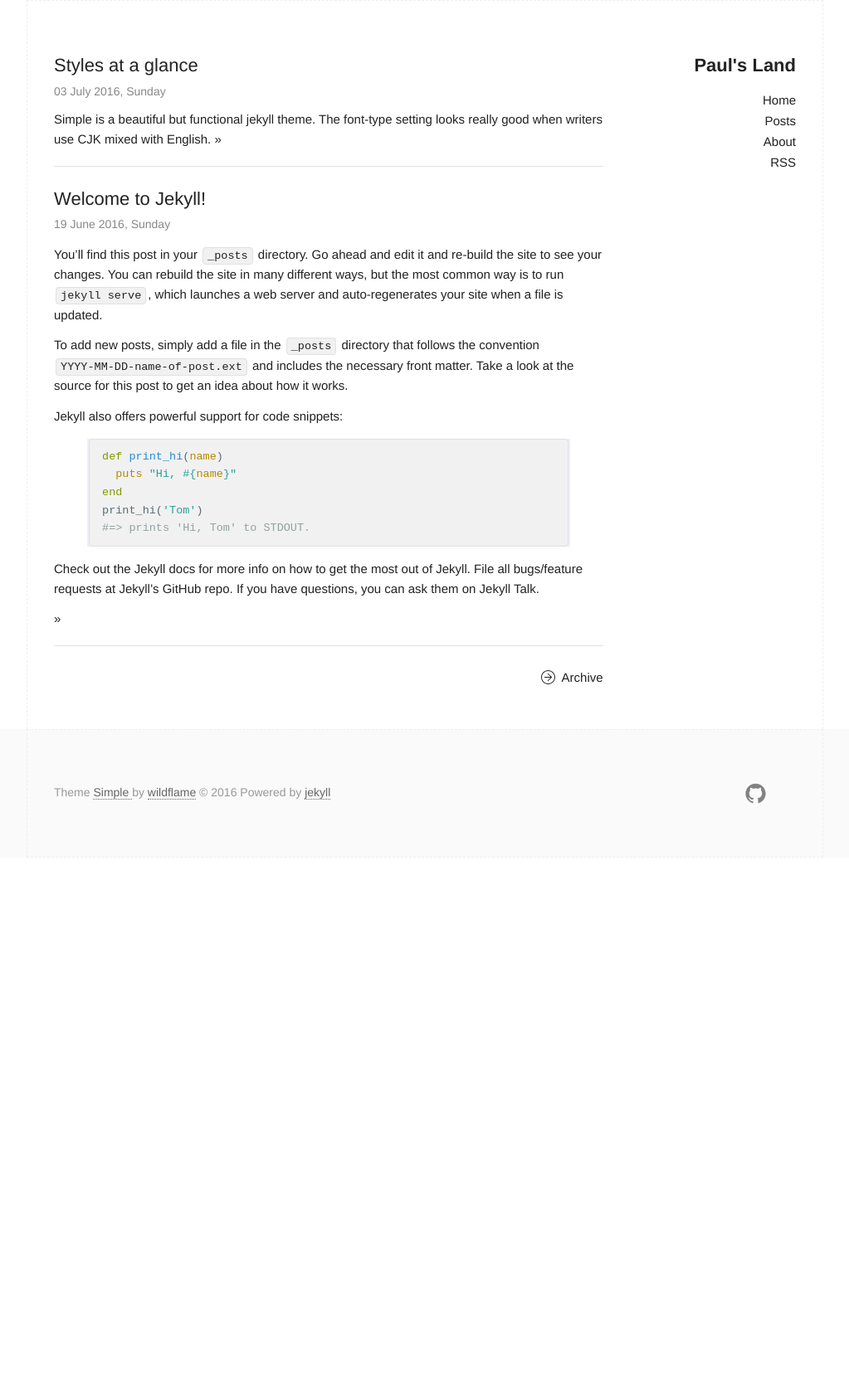
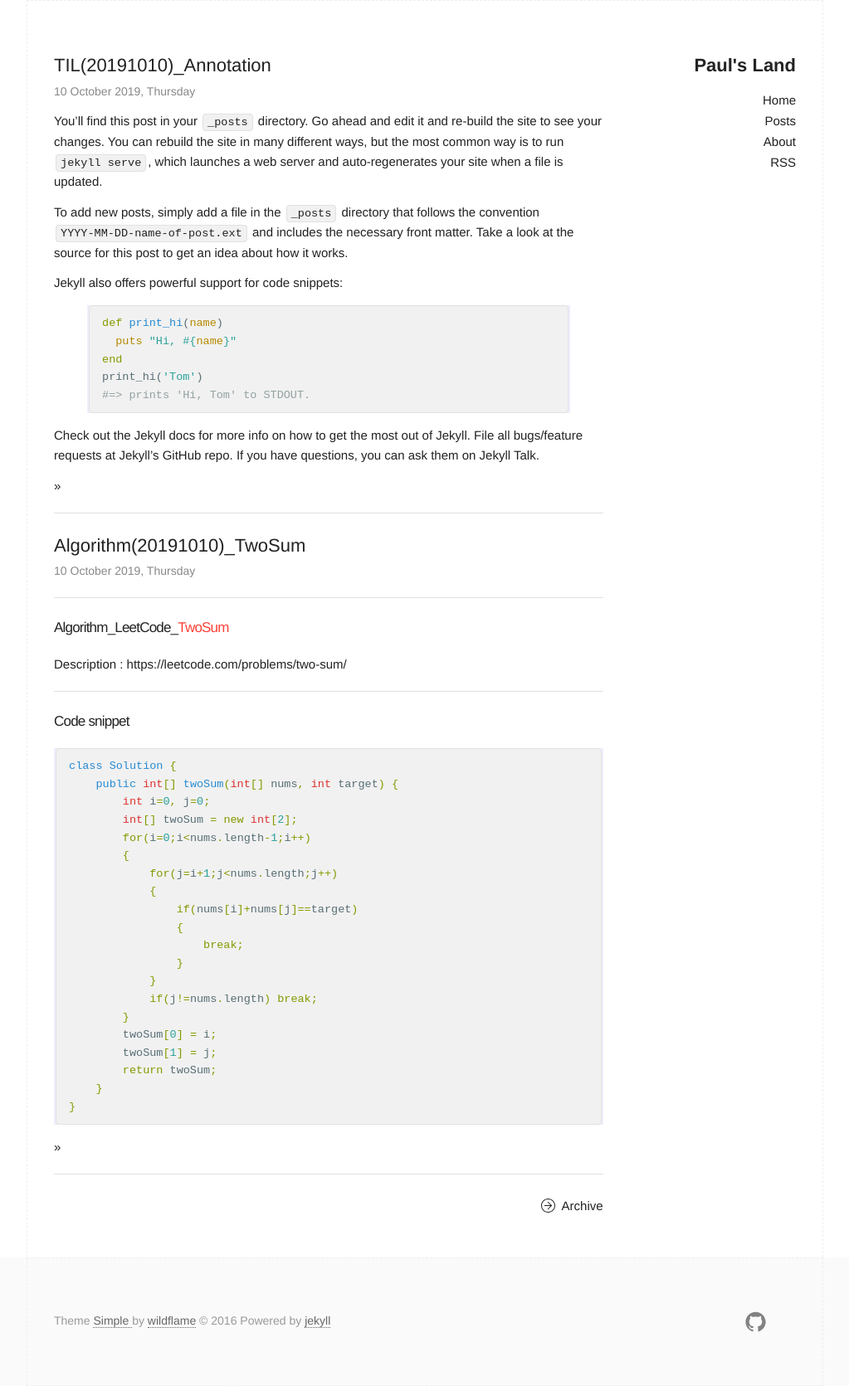
Before and after one commit to qudgns200/qudgns200.github.io, a Jekyll site: the page built from index.html, in a window 1280 px wide. Shown: the whole page at 83% size, without its empty margins (128-1151 px from the left). Built offline with Jekyll 4.4.1, drawn with Linux system fonts in a browser that asks for light colours; before the commit the page ends 1034 px from its top, so only the background shows below that.

Commit message:
Write Blog about Algorithm

````diff
--- a/_includes/author.html
+++ b/_includes/author.html
@@ -1,9 +1,9 @@
 <section class="author">
-  <div class="authorimage box" style="background: url({{site.baseurl}}/assets/img/Taffy.jpg)"></div>
+  <div class="authorimage box" style="background: url({{site.baseurl}}/assets/img/Paul.jpg)"></div>
   <div class="authorinfo box">
-    <p>Author | David Lin</p>
+    <p>Author | Paul Lee</p>
     <p class="bio">
-      Currently a Ph.D. student in Singapore University of Technology and Design in the area of Human-Computer Interaction(HCI).
+      I am a Dreamer to be a programmer which making everything what I think!
     </p>
   </div>
 </section>
--- a/_layouts/post.html
+++ b/_layouts/post.html
@@ -14,9 +14,9 @@ layout: default
 
   <footer class="article-footer">
 
-  {% include share.html %}
+  <!--{% include share.html %}-->
 
-  <hr/>
+  <!--<hr/>-->
 
   {% include author.html %}
 
--- a/_posts/2016-07-03-styles-for-simple.md
+++ /dev/null
@@ -1,111 +0,0 @@
----
-layout: post
-title:  Styles at a glance
-category: jekyll
-description: Simple is a beautiful but functional jekyll theme. The font-type setting looks really good when writers use CJK mixed with English.
----
-
-Simple is a beautiful but functional jekyll theme. The font-type setting looks really good when writers use CJK mixed with English.
-
-First of all, let's have a glance at the basic styles: [link](http://github.com/wild-flame/jekyll-simple), **strong**, *italic*, <del>deletion</del>, <ins>insertion</ins>.
-
-<!--description-->
-
-### Headers:
-
-# Header 1
-
-## Header 2
-
-### Header 3
-
-#### Header 4
-
-##### Header 5
-
-###### Header 6
-
-### Lists:
-
-- list item 1
-- list item 2
-- list item 3
-
-1. list item 1
-2. list item 2
-3. list item 3
-
-### Blockquote:
-
-> Lorem ipsum dolor sit amet, consectetur adipisicing elit, sed do eiusmod tempor incididunt ut labore et dolore magna aliqua. Ut enim ad minim veniam, quis nostrud exercitation ullamco laboris nisi ut aliquip ex ea commodo consequat. Duis aute irure dolor in reprehenderit in voluptate velit esse cillum dolore eu fugiat nulla pariatur. Excepteur sint occaecat cupidatat non proident, sunt in culpa qui officia deserunt mollit anim id est laborum.
-
-### [BASSCSS](http://www.basscss.com/) colors:
-
-- <span class="black">black</span>
-- <span class="gray">gray</span>
-- <span class="silver">silver</span>
-- <span class="white">white</span>
-- <span class="aqua">aqua</span>
-- <span class="blue">blue</span>
-- <span class="navy">navy</span>
-- <span class="teal">teal</span>
-- <span class="green">green</span>
-- <span class="olive">olive</span>
-- <span class="lime">lime</span>
-- <span class="yellow">yellow</span>
-- <span class="orange">orange</span>
-- <span class="red">red</span>
-- <span class="fuchsia">fuchsia</span>
-- <span class="purple">purple</span>
-- <span class="maroon">maroon</span>
-
-### Horizontal rule:
-
------------------------
-
-### Image:
-
-![]({{site.baseurl}}/assets/img/image.jpg)
-
-### Table:
-
-<table>
-	<thead>
-		<tr>
-			<th>Name</th>
-			<th>Age</th>
-			<th>Fruit</th>
-		</tr>
-	</thead>
-	<tbody>
-		<tr>
-			<td>Alex</td>
-			<td>22</td>
-			<td>Apple</td>
-		</tr>
-		<tr>
-			<td>Bran</td>
-			<td>20</td>
-			<td>Orange</td>
-		</tr>
-		<tr>
-			<td>Mike</td>
-			<td>21</td>
-			<td>Waltermelon</td>
-		</tr>
-	</tbody>
-</table>
-
-### Code snippet
-
-```javascript
-// index.js
-var arr = [1, 2, 3, 4, 5];
-var b = arr.map(x => x * x);
-console.log(b);
-
-function foo(){
-	console.log('foo');
-}
-
-```
--- /dev/null
+++ b/_posts/2019-10-10-Algorithm.md
@@ -0,0 +1,38 @@
+---
+layout: post
+title:  Algorithm(20191010)_TwoSum
+category: Algorithm
+description:
+---
+
+-------------------------------------------------------
+
+#### Algorithm_LeetCode_<span class="red">TwoSum</span>
+Description : https://leetcode.com/problems/two-sum/
+
+-------------------------------------------------------
+
+#### Code snippet
+
+```java
+class Solution {
+    public int[] twoSum(int[] nums, int target) {
+        int i=0, j=0;
+        int[] twoSum = new int[2];
+        for(i=0;i<nums.length-1;i++)
+        {
+            for(j=i+1;j<nums.length;j++)
+            {
+                if(nums[i]+nums[j]==target)
+                {
+                    break;
+                }
+            }
+            if(j!=nums.length) break;
+        }
+        twoSum[0] = i;
+        twoSum[1] = j;
+        return twoSum;
+    }
+}
+```
--- a/_posts/2011-06-19-welcome-to-jekyll.markdown
+++ b/_posts/2019-10-10-TIL.md
@@ -1,8 +1,7 @@
 ---
 layout: post
-title:  "Welcome to Jekyll!"
-date: 2016-06-19 21:06:26 +0800
-categories: jekyll
+title:  "TIL(20191010)_Annotation"
+categories: TIL
 ---
 You’ll find this post in your `_posts` directory. Go ahead and edit it and re-build the site to see your changes. You can rebuild the site in many different ways, but the most common way is to run `jekyll serve`, which launches a web server and auto-regenerates your site when a file is updated.
 
--- a/archive.html
+++ b/archive.html
@@ -5,7 +5,7 @@ title: Archive
 
 <div>
 
-  <h2>Archive</h2>
+  <h2>TIL</h2>
 
   <section class="archive_list">
     {% for category in site.categories %}
````
Also changed, not shown: assets/img/Paul.jpg (added).
